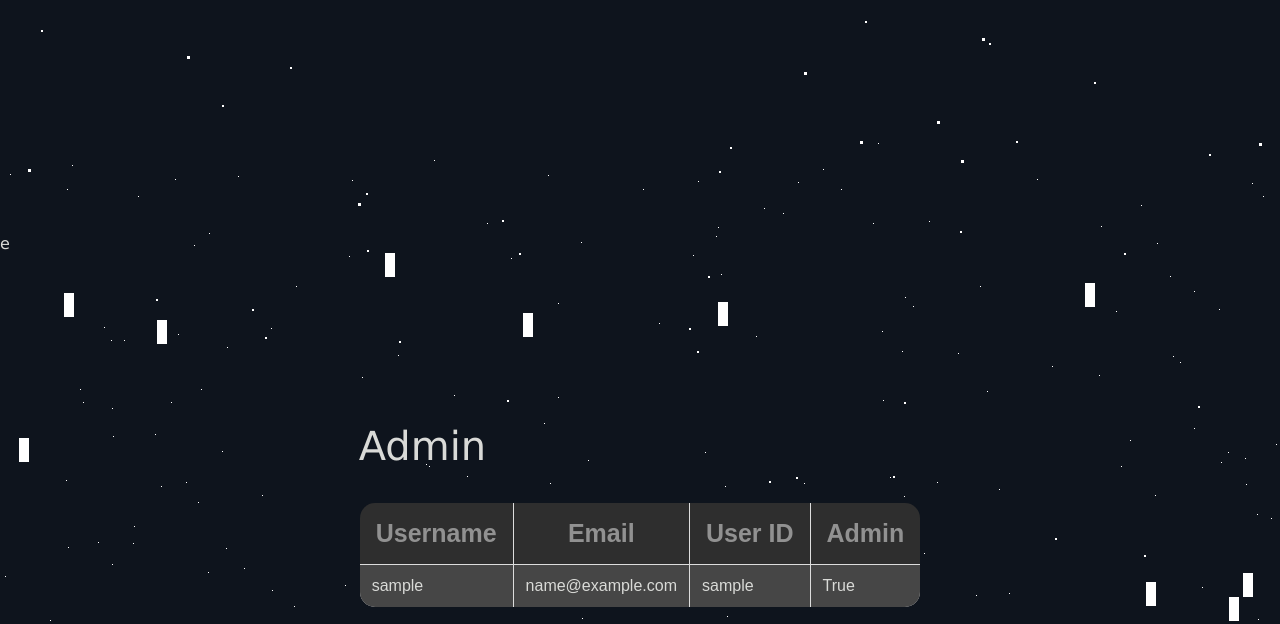
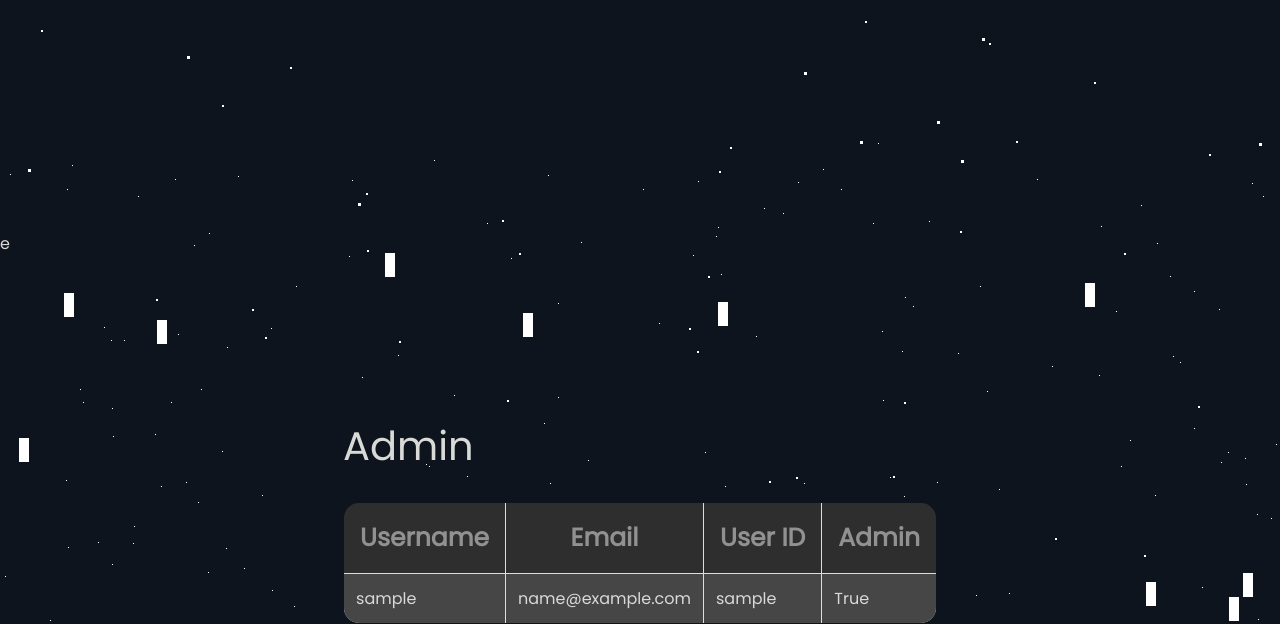
Before and after one commit to kjc1998/URL_Shortener, a Flask app: a page that uses url_shortener/templates/layout.html in a window 1280 px wide. Shown: the part 1726-2350 px from the top of the page. Run offline with Flask 2, Linux system fonts and the light colour scheme; the visitor is signed in with stand-in values (Sample User, id 1); data comes from the database, SQL or seed files in the repository; some libraries are stand-ins or nearby versions.

Commit message:
change font

```diff
--- a/url_shortener/static/main.css
+++ b/url_shortener/static/main.css
@@ -4,6 +4,7 @@
   margin: 0;
   padding: 0;
   box-sizing: border-box;
+  font-family: 'Poppins', sans-serif;
 }
 
 /* Navigation styles */
--- a/url_shortener/templates/layout.html
+++ b/url_shortener/templates/layout.html
@@ -10,7 +10,9 @@
         </script>
         <!-- Bootstrap CSS -->
         <link rel="stylesheet" href="https://stackpath.bootstrapcdn.com/bootstrap/4.3.1/css/bootstrap.min.css" integrity="sha384-ggOyR0iXCbMQv3Xipma34MD+dH/1fQ784/j6cY/iJTQUOhcWr7x9JvoRxT2MZw1T" crossorigin="anonymous">
-        <link href='https://fonts.googleapis.com/css?family=Lato:300,400,700' rel='stylesheet' type='text/css'>
+        <!-- <link href='https://fonts.googleapis.com/css?family=Lato:300,400,700' rel='stylesheet' type='text/css'> -->
+        <link rel="preconnect" href="https://fonts.gstatic.com">
+        <link href="https://fonts.googleapis.com/css2?family=Poppins&display=swap" rel="stylesheet">
         <link rel='stylesheet' type="text/css" href="{{ url_for('static', filename='parallaxStar.css')}}">
         <link rel="stylesheet" type="text/css" href="{{ url_for('static', filename='main.css')}}">
         <!--<link rel="stylesheet" href="{{ url_for('static', filename='cssgraph.css') }}">-->
```
